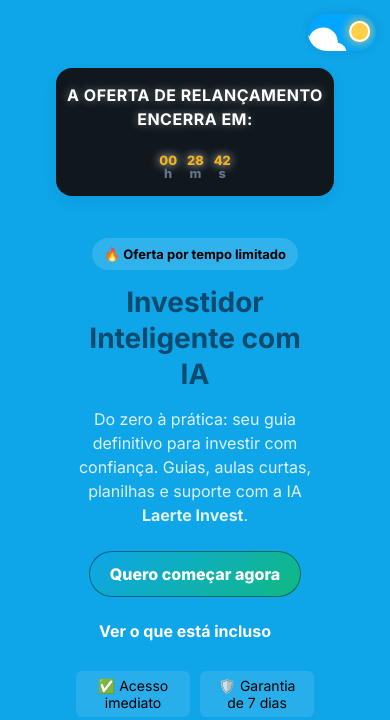
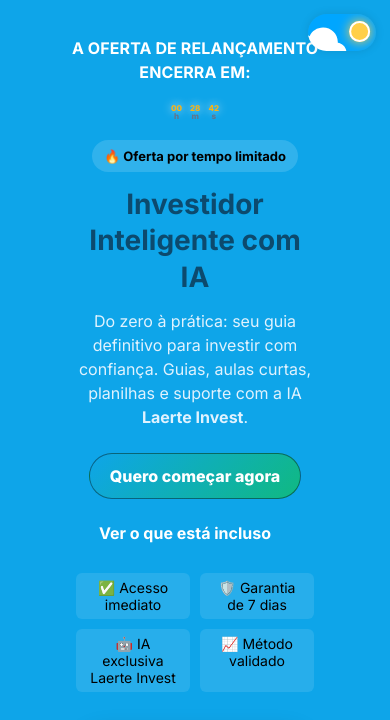
Before and after one commit to laerte07/Projects-Laerte, a plain HTML site: page index.html in a window 390 px wide. Shown: the top 720 px of the page. Drawn offline with Linux system fonts and the light colour scheme.

Commit message:
Update styles.css

```diff
--- a/styles.css
+++ b/styles.css
@@ -758,35 +758,35 @@ html[data-theme="dark-luxury"]{
    CONTADOR DE TEMPO / URGÊNCIA (COMPATÍVEL COM 3 TEMAS)
    ========================================================= */
 
-/* Contêiner principal */
+/* Contêiner principal: Remove a caixa, move para cima, e centraliza */
 #li-root .li-timer-box {
   text-align: center;
-  margin: 32px auto;
-  padding: 18px 14px;
-  background: color-mix(in lch, var(--hero-grad-start) 20%, var(--bg) 80%);
-  border-radius: 16px;
-  max-width: 340px;
-  box-shadow: 0 8px 20px rgba(0,0,0,.08);
-  border: 1px solid var(--border);
-  transition: background-color .25s ease, box-shadow .25s ease;
+  margin: 0 auto 10px; /* Movido para cima: 0px acima, 10px abaixo */
+  padding: 0;
+  max-width: fit-content; /* Largura justa para tirar a sensação de 'caixa' */
+
+  /* Garante transparência e anula qualquer fundo anterior */
+  background: none !important;
+  box-shadow: none !important;
+  border: none !important;
 }
 
-/* Título do contador */
+/* Título do contador (Texto: "A oferta..."): Diminuído e limpo */
 #li-root .li-timer-label {
-  font-size: 1.05rem;
+  font-size: 0.85rem; /* Diminui o texto */
   font-weight: 700;
   color: var(--text);
-  margin-bottom: 10px;
+  margin-bottom: 4px; /* Menos espaço entre texto e números */
   text-transform: uppercase;
-  letter-spacing: 0.5px;
+  letter-spacing: 0.1px;
 }
 
-/* Números principais */
+/* Números principais: Aumentados */
 #li-root .li-countdown-timer {
   display: flex;
   justify-content: center;
-  gap: 16px;
-  font-size: 2.6rem;
+  gap: 12px;
+  font-size: 3rem; /* Aumenta os números */
   font-weight: 900;
   text-align: center;
 }
@@ -798,36 +798,27 @@ html[data-theme="dark-luxury"]{
   transition: color .3s ease, text-shadow .3s ease;
 }
 
-/* Grupo (número + sufixo) */
+/* Grupo (número + sufixo 'h', 'm', 's'): Ajustado */
 #li-root .li-time-group {
   display: flex;
   flex-direction: column;
   align-items: center;
   line-height: 1;
-  font-size: 0.8rem;
+  font-size: 0.6rem; /* Diminui os sufixos */
   color: var(--muted-text);
-}
-
-/* Mensagem de expiração */
-#li-root .li-expired-message {
-  font-size: 1rem;
-  font-weight: 700;
-  color: var(--primary-contrast);
-  background: linear-gradient(90deg, #ef4444, #b91c1c);
-  padding: 10px;
-  border-radius: 8px;
-  margin-top: 18px;
-  text-shadow: 0 0 8px rgba(0,0,0,.25);
+  margin-top: -6px; /* Puxa o sufixo para mais perto do número */
 }
 
 /* =========================================================
    VARIAÇÕES POR TEMA
    ========================================================= */
 
+/* O fundo e a sombra FORAM REMOVIDOS destas regras de tema,
+   deixando apenas o ajuste de cor do número (`li-time-value`). */
+
 /* --- Tema Claro --- */
 html[data-theme="light"] #li-root .li-timer-box {
-  background:  color-mix(in lch, var(--hero-grad-start) 12%, #000000 88%);
-  box-shadow: 0 6px 16px rgba(0,0,0,.06);
+  /* Fundo e sombra removidos */
 }
 html[data-theme="light"] #li-root .li-time-value {
   color: #f9b316; /* laranja vibrante no claro */
@@ -836,33 +827,40 @@ html[data-theme="light"] #li-root .li-time-value {
 
 /* --- Tema Dark --- */
 html[data-theme="dark"] #li-root .li-timer-box {
-  background:  color-mix(in lch, var(--hero-grad-start) 35%, #000000 65%);
-  box-shadow: 0 0 20px rgba(0,0,0,.4);
+  /* Fundo e sombra removidos */
 }
 html[data-theme="dark"] #li-root .li-time-value {
-  color: #da0000;
+  color: #da0000; /* Vermelho/laranja */
   text-shadow: 0 0 16px rgba(251,146,60,.55);
 }
 
 /* --- Tema Dark Luxury --- */
 html[data-theme="dark-luxury"] #li-root .li-timer-box {
-  background: color-mix(in lch, var(--hero-grad-start) 40%, var(--bg) 60%);
-  border: 1px solid rgba(255,255,255,.1);
-  box-shadow: 0 0 20px rgba(162,0,255,.25);
+  /* Fundo, borda e sombra removidos */
 }
 html[data-theme="dark-luxury"] #li-root .li-time-value {
-  color: #ff66ff;
+  color: #ff66ff; /* Roxo vibrante */
   text-shadow: 0 0 16px rgba(255,102,255,.55);
 }
 
 /* Responsivo */
 @media (max-width:640px){
-  #li-root .li-timer-box { padding: 14px 10px; max-width: 280px; }
-  #li-root .li-countdown-timer { font-size: 2rem; gap: 10px; }
+  /* Reajustes para mobile */
+  #li-root .li-timer-box { padding: 0 10px; max-width: 100%; }
+  #li-root .li-countdown-timer { font-size: 2.2rem; gap: 8px; } /* Números menores no mobile */
+  #li-root .li-time-group { font-size: 0.5rem; margin-top: -4px; }
+
+  /* Garante que o texto quebre e centralize, mas no desktop fica em linha (se o BR for removido) */
+  #li-root .li-timer-label {
+    white-space: normal;
+    text-align: center;
+  }
 }
 
-/* FORÇA branco puro no timer*/
+/* FORÇA branco puro no timer label e remove sombra indesejada */
 #li-root .li-timer-box .li-timer-label{
   color: #ffffff !important;
-  text-shadow: 0 0 10px rgba(255,255,255,.4);
+  text-shadow: none;
 }
+
+/* O bloco de correção duplicado foi removido daqui para evitar conflitos! */
```
